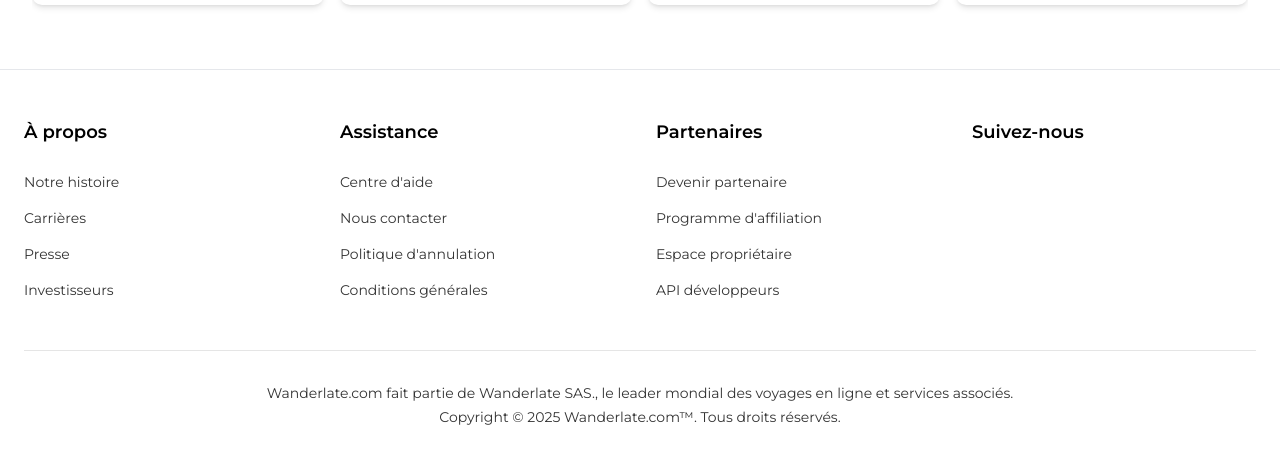
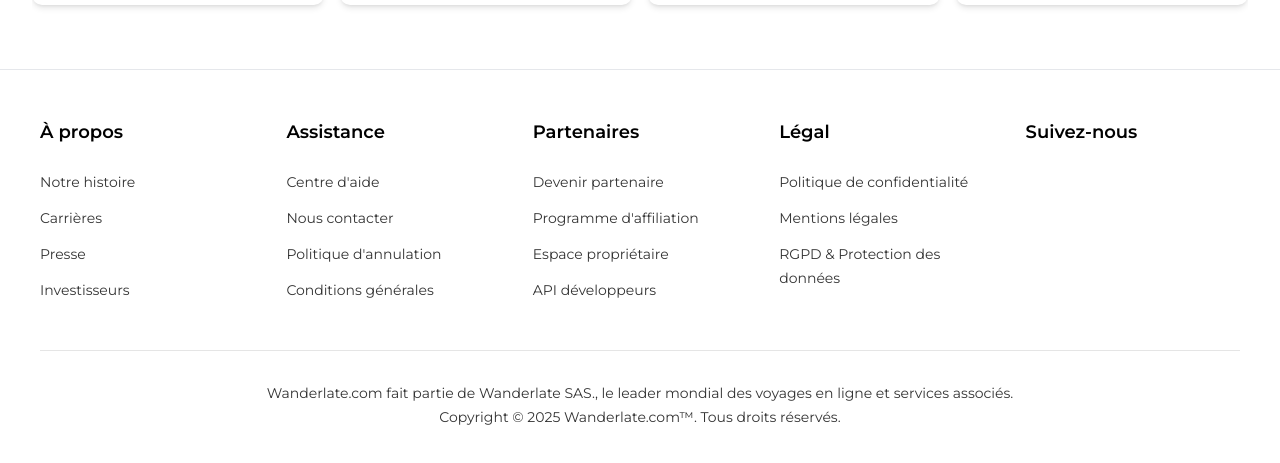
Before and after one commit to rbzdev/wanderlate.com, a Next.js app: page /affiliate in a window 1280 px wide. Shown: the part 4246-4709 px from the top of the page. Built offline with nearby package versions, Linux system fonts and the light colour scheme; some icons are missing.

Commit message:
codemoded to replace middleware.ts with proxy.ts and adjusted cards, added legal section on footer

```diff
--- a/components/Blocks/Footer.tsx
+++ b/components/Blocks/Footer.tsx
@@ -11,9 +11,9 @@
 
   return (
     <footer className=" border-t">
-      <div className="max-w-7xl mx-auto px-4 sm:px-6 py-12">
+      <div className="max-w-7xl mx-auto px-4 sm:px-10 py-12">
         {/* Footer Links Grid */}
-        <div className="grid grid-cols-1 md:grid-cols-2 lg:grid-cols-4 gap-8 mb-12">
+        <div className="grid grid-cols-1 md:grid-cols-2 lg:grid-cols-5 gap-8 mb-12">
           {/* Company Section */}
           <div>
             <h3 className="text-lg font-semibold text-black mb-6">
@@ -137,6 +137,47 @@
             </ul>
           </div>
 
+          {/* Legal Section */}
+          <div>
+            <h3 className="text-lg font-semibold text-black mb-6">
+              {t('legal.title')}
+            </h3>
+            <ul className="space-y-3">
+              <li>
+                <Link
+                  href="/privacy-policy"
+                  className="text-black/80 hover:text-black transition-colors text-sm"
+                >
+                  {t('legal.privacy')}
+                </Link>
+              </li>
+              {/* <li>
+                <Link
+                  href="/cookies"
+                  className="text-black/80 hover:text-black transition-colors text-sm"
+                >
+                  {t('legal.cookies')}
+                </Link>
+              </li> */}
+              <li>
+                <Link
+                  href="/legal-notice"
+                  className="text-black/80 hover:text-black transition-colors text-sm"
+                >
+                  {t('legal.legalNotice')}
+                </Link>
+              </li>
+              <li>
+                <Link
+                  href="/gdpr"
+                  className="text-black/80 hover:text-black transition-colors text-sm"
+                >
+                  {t('legal.gdpr')}
+                </Link>
+              </li>
+            </ul>
+          </div>
+
           {/* Newsletter Section */}
           <div>
             <h3 className="text-lg font-semibold text-black mb-6">
--- a/messages/en.json
+++ b/messages/en.json
@@ -409,6 +409,13 @@
             "ownerSpace": "Owner space",
             "developerApi": "Developer API"
         },
+        "legal": {
+            "title": "Legal",
+            "privacy": "Privacy policy",
+            "cookies": "Cookie policy",
+            "legalNotice": "Legal notice",
+            "gdpr": "GDPR & Data protection"
+        },
         "newsletter": {
             "title": "Follow us",
             "description": "Sign up for our newsletter to receive the best offers",
--- a/messages/fr.json
+++ b/messages/fr.json
@@ -409,6 +409,13 @@
             "ownerSpace": "Espace propriétaire",
             "developerApi": "API développeurs"
         },
+        "legal": {
+            "title": "Légal",
+            "privacy": "Politique de confidentialité",
+            "cookies": "Politique des cookies",
+            "legalNotice": "Mentions légales",
+            "gdpr": "RGPD & Protection des données"
+        },
         "newsletter": {
             "title": "Suivez-nous",
             "description": "Inscrivez-vous à notre newsletter pour recevoir les meilleures offres",
--- a/middleware.ts
+++ b/proxy.ts
@@ -31,7 +31,7 @@
   return prefixes.some((p) => pathname === p || pathname.startsWith(p + '/'))
 }
 
-export async function middleware(req: NextRequest) {
+export async function proxy(req: NextRequest) {
   const { pathname, search } = req.nextUrl
 
   // Check if this is an API route
```
